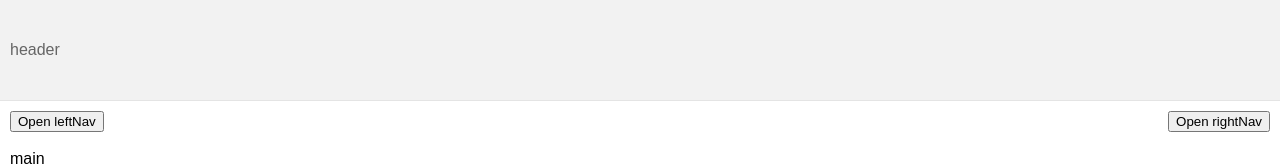
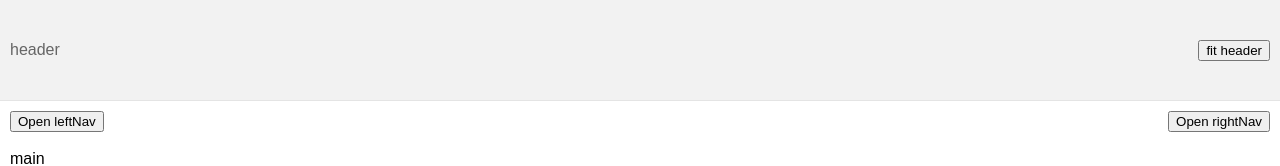
Before and after one commit to piro0919/react-web-template, a React app: page / in a window 1280 px wide. Shown: the top 166 px of the page. Built offline with nearby package versions, Linux system fonts and the light colour scheme.

Commit message:
add fit header button

```diff
--- a/public/App/index.tsx
+++ b/public/App/index.tsx
@@ -1,3 +1,4 @@
+import debounce = require('lodash.debounce');
 import * as React from 'react';
 import ReactWebTemplate from './styles';
 
@@ -5,12 +6,33 @@ class App extends React.Component<any, any> {
   constructor(props: any) {
     super(props);
 
+    this.onClickHeaderButton = this.onClickHeaderButton.bind(this);
     this.onClickLeftButton = this.onClickLeftButton.bind(this);
     this.onClickRightButton = this.onClickRightButton.bind(this);
+    this.onResizeWindow = this.onResizeWindow.bind(this);
     this.state = {
+      headerHeight: 100,
+      isFitHeader: false,
       isOpenLeftNav: false,
       isOpenRightNav: false
     };
+  }
+
+  componentDidMount() {
+    window.addEventListener('resize', debounce(this.onResizeWindow, 100));
+  }
+
+  componentWillUnmount() {
+    window.removeEventListener('resize', this.onResizeWindow);
+  }
+
+  onClickHeaderButton() {
+    const { isFitHeader } = this.state;
+
+    this.setState({
+      headerHeight: !isFitHeader ? innerHeight : 100,
+      isFitHeader: !isFitHeader
+    });
   }
 
   onClickLeftButton() {
@@ -28,8 +50,22 @@ class App extends React.Component<any, any> {
     this.setState({ isOpenLeftNav: false, isOpenRightNav: !isOpenRightNav });
   }
 
+  onResizeWindow() {
+    const { isFitHeader } = this.state;
+    const { innerHeight } = window;
+
+    this.setState({
+      headerHeight: isFitHeader ? innerHeight : 100
+    });
+  }
+
   render() {
-    const { isOpenLeftNav, isOpenRightNav } = this.state;
+    const {
+      headerHeight,
+      isFitHeader,
+      isOpenLeftNav,
+      isOpenRightNav
+    } = this.state;
 
     return (
       <ReactWebTemplate
@@ -37,7 +73,17 @@ class App extends React.Component<any, any> {
           isOpenRightNav ? 'open-right-nav' : ''
         }`}
         footer={<div className="footer">footer</div>}
-        header={<div className="header">header</div>}
+        header={
+          <div
+            className="header"
+            style={{
+              height: `${headerHeight}px`
+            }}
+          >
+            <span>header</span>
+            <button onClick={this.onClickHeaderButton}>fit header</button>
+          </div>
+        }
         leftNav={<div className="left-nav">leftNav</div>}
         rightNav={<div className="right-nav">rightNav</div>}
       >
--- a/public/App/styles/index.ts
+++ b/public/App/styles/index.ts
@@ -19,8 +19,11 @@ const StyledReactWebTemplate = styled(ReactWebTemplate)`
   }
 
   .header {
+    align-items: center;
     border-bottom: 1px solid #e4e4e4;
-    height: 100px;
+    display: flex;
+    justify-content: space-between;
+    transition: 250ms;
   }
 
   .footer,
```
Also changed, not shown: 1 other file (tests, documents, lock files or other folders).
